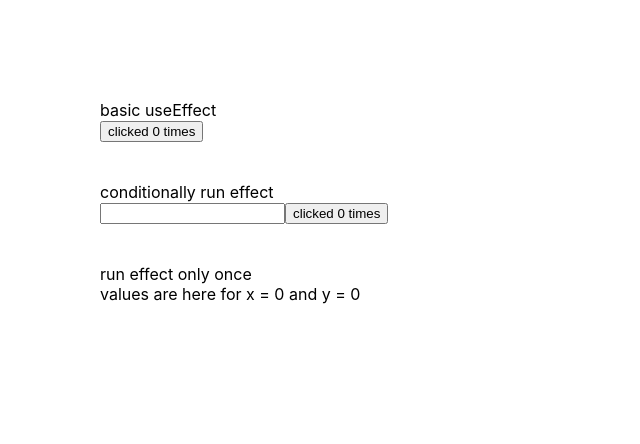
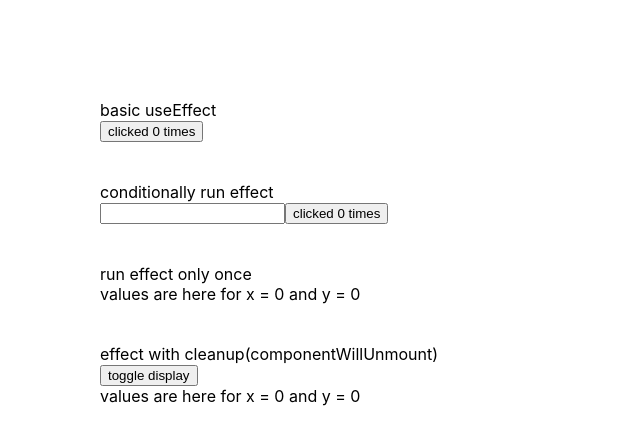
Before and after one commit to Anuj-Khadka/react-app, a React (Create React App) app: page / in a window 1280 px wide. Shown: the top 444 px of the page, without its empty margins (0-640 px from the left). Built offline with nearby package versions, Linux system fonts and the light colour scheme.

Commit message:
update useEffect

```diff
--- a/src/components/UseEffectHooks1.js
+++ b/src/components/UseEffectHooks1.js
@@ -13,6 +13,10 @@ function UseEffectHooks() {
       <br />
       run effect only once
       <UseEffectOnce />
+      <br />
+      <br />
+      effect with cleanup(componentWillUnmount)
+      <UseEffectCleanup />
     </div>
   );
 }
@@ -72,6 +76,13 @@ const UseEffectOnce = () => {
     console.log("useEffect called");
     window.addEventListener("mousemove", logMouse);
 
+    // this is an example for UseEffectCleanup
+    // the function in useEffect returns a function inside it that mimics the behaviour of componentWillUnmount from class components
+    return () => {
+      console.log("unmounted");
+      window.removeEventListener("mousemove", logMouse);
+    };
+
     // the empty array as the second parameter refers that it does not depend on any prop or state. therefore render it only once at the start
   }, []);
   return (
@@ -81,5 +92,25 @@ const UseEffectOnce = () => {
   );
 };
 
+const UseEffectCleanup = () => {
+  const [display, setDisplay] = useState(true);
+
+  // this can be used for cancelling subscription, timer or event listener itself.
+  return (
+    <div>
+      <button onClick={() => setDisplay(!display)}>toggle display</button>
+      {display && <UseEffectOnce />}
+    </div>
+  );
+};
+
+
+
+
 export default UseEffectHooks;
-export { UseEffectCounter, UseEffectConditional, UseEffectOnce };
+export {
+  UseEffectCounter,
+  UseEffectConditional,
+  UseEffectOnce,
+  UseEffectCleanup,
+};
```
